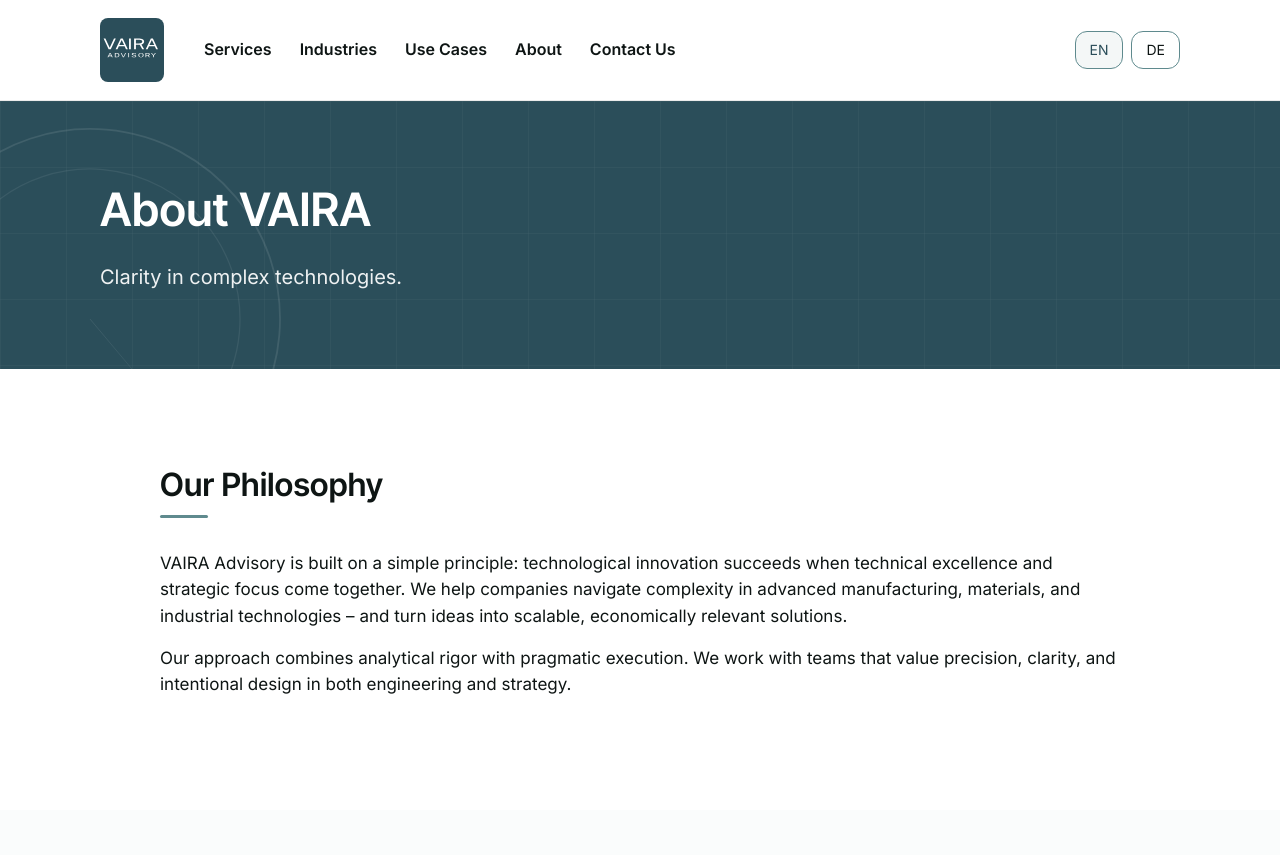
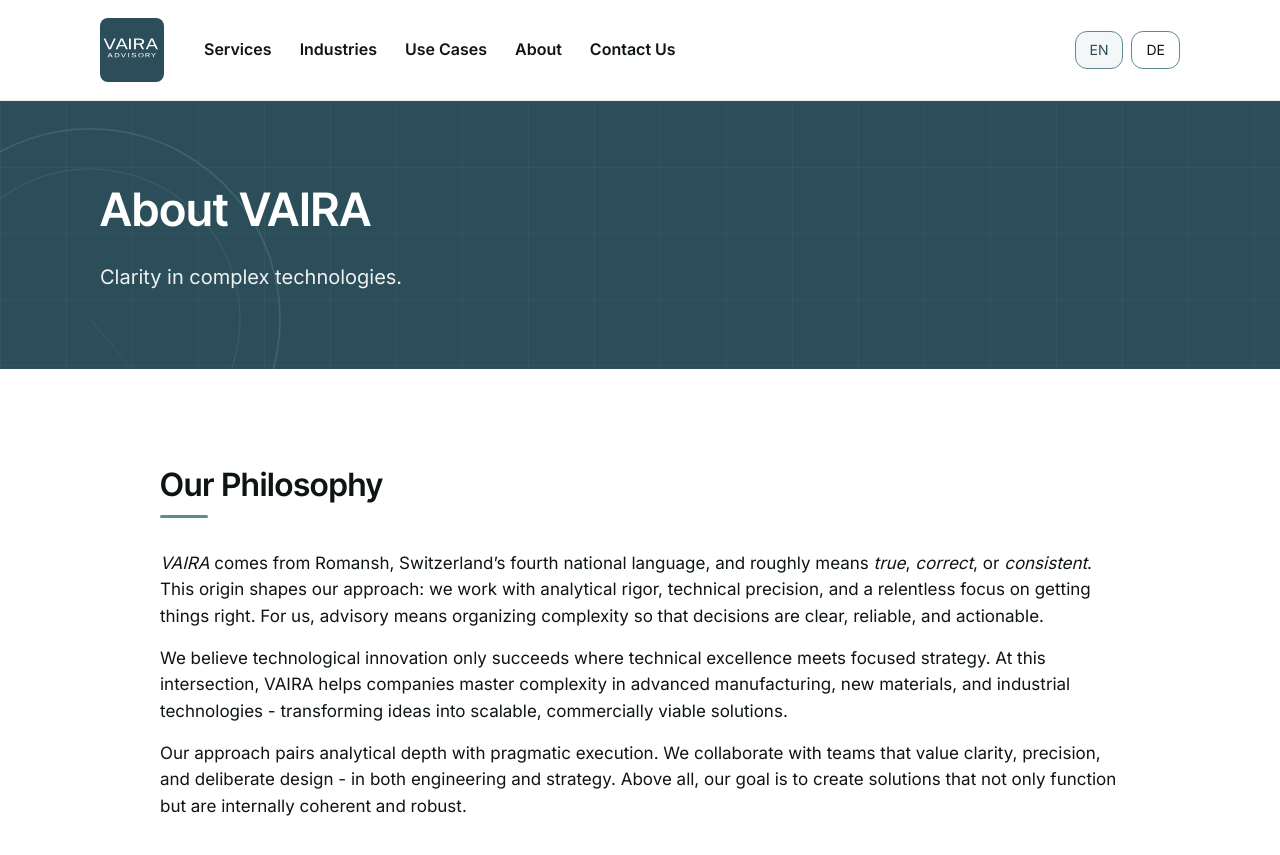
Before and after one commit to raphaelheeb/vaira-advisory, a Jekyll site: the page built from about/index.html, in a window 1280 px wide and 900 px high. Shown: the top 855 px of the window. Built offline with Jekyll 4.4.1, drawn with Linux system fonts in a browser that asks for light colours.

Commit message:
Update index.html

```diff
--- a/about/index.html
+++ b/about/index.html
@@ -53,14 +53,20 @@
   <div class="content-wrapper wrapper--narrow">
     <h2>Our Philosophy</h2>
     <p>
-      VAIRA Advisory is built on a simple principle: technological innovation succeeds when
-      technical excellence and strategic focus come together. We help companies navigate complexity
-      in advanced manufacturing, materials, and industrial technologies – and turn ideas into
-      scalable, economically relevant solutions.
+      <em>VAIRA</em> comes from Romansh, Switzerland’s fourth national language, and roughly means <em>true</em>, <em>correct</em>,
+      or <em>consistent</em>. This origin shapes our approach: we work with analytical rigor, technical precision, and a relentless
+      focus on getting things right. For us, advisory means organizing complexity so that decisions are clear, reliable, and actionable.
     </p>
+
+     <p>
+       We believe technological innovation only succeeds where technical excellence meets focused strategy. At this intersection,
+       VAIRA helps companies master complexity in advanced manufacturing, new materials, and industrial technologies - transforming
+       ideas into scalable, commercially viable solutions.
+    </p>
+
     <p>
-      Our approach combines analytical rigor with pragmatic execution. We work with teams that value
-      precision, clarity, and intentional design in both engineering and strategy.
+      Our approach pairs analytical depth with pragmatic execution. We collaborate with teams that value clarity, precision, and deliberate design -
+      in both engineering and strategy. Above all, our goal is to create solutions that not only function but are internally coherent and robust.
     </p>
   </div>
 </section>
```
